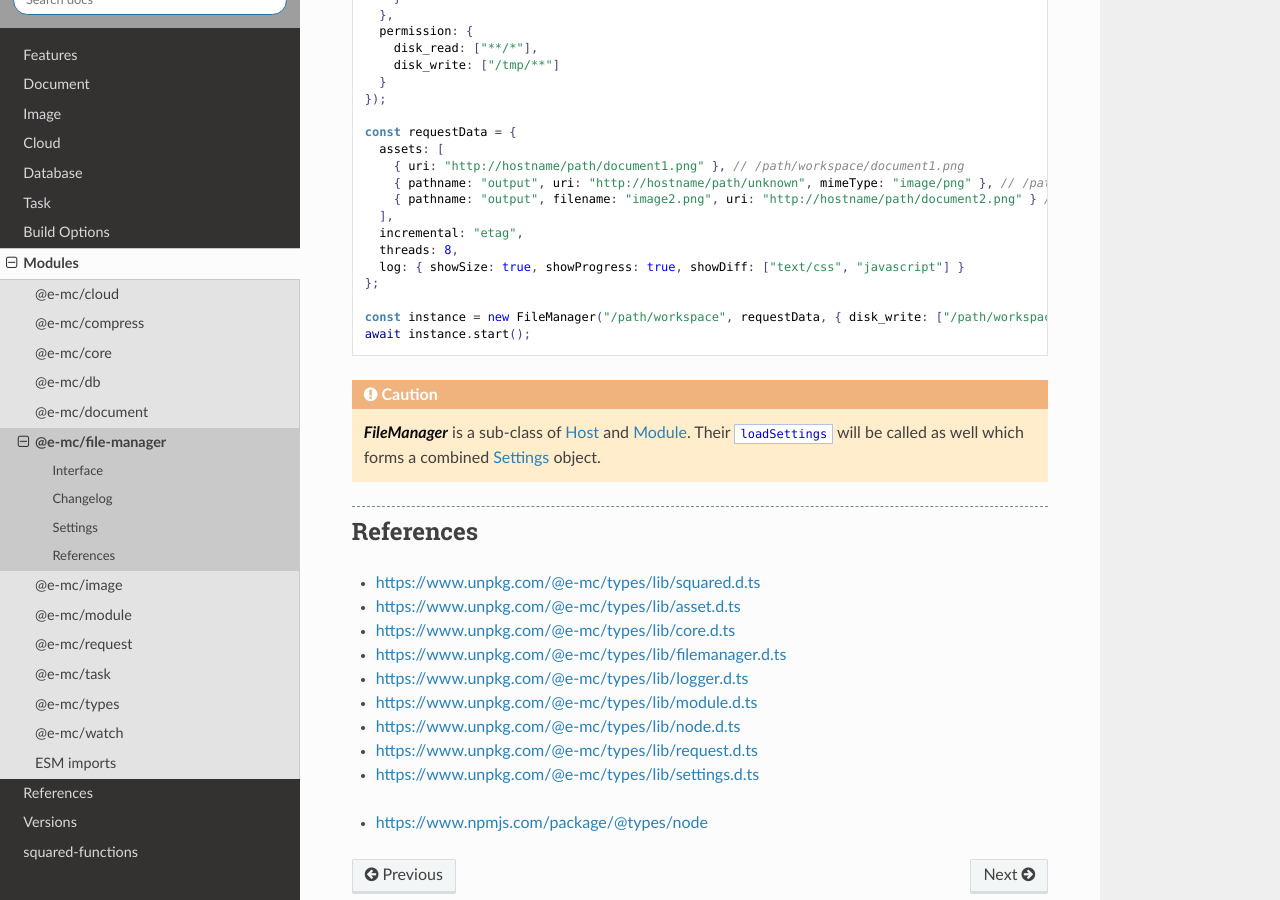
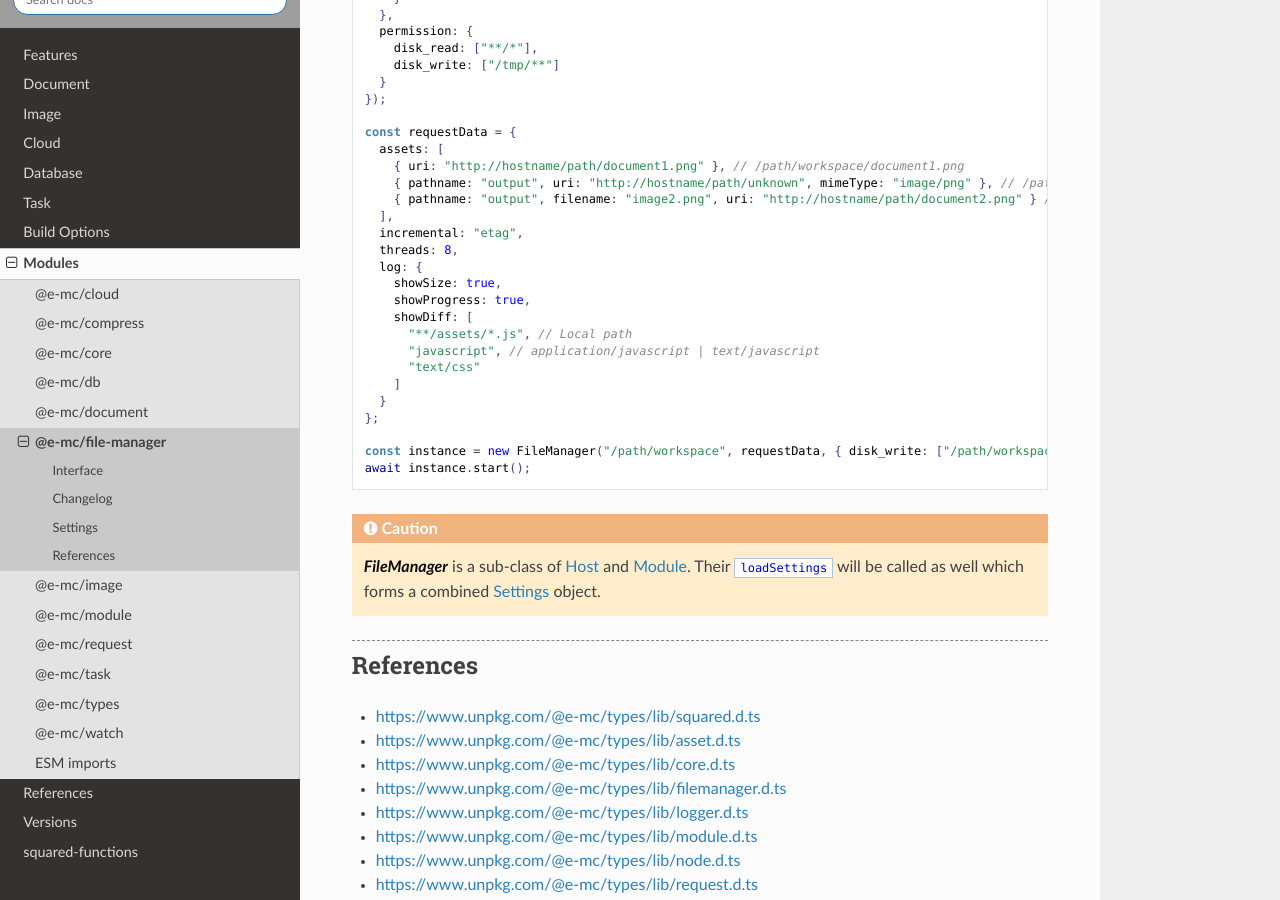
Before and after one commit to anpham6/chrome-docs, a Sphinx documentation site: the page built from source/modules/file-manager.rst, in a window 1280 px wide and 900 px high, scrolled down 5468 px. Built offline with Sphinx 7.4.7 and the Read the Docs theme 2.0.0, drawn with Linux system fonts in a browser that asks for light colours; grey boxes are pictures that could not be loaded.

```diff
--- a/source/build.rst
+++ b/source/build.rst
@@ -331,7 +331,7 @@ The order of precedence when using :target:`inherit` is resolved through the ass
 Example data source
 -------------------
 
-There is no difference between using a data source for a web page and for configuration. JSON stored in ``key-value`` document format is the same as unstructured JSON stored in a file.
+There is no difference between using a data source for a web page and for configuration. *JSON* stored in ``key-value`` document format is the same as unstructured *JSON* stored in a file.
 
 .. code-block::
   :caption: DB
--- a/source/cloud/oci.rst
+++ b/source/cloud/oci.rst
@@ -181,6 +181,10 @@ Example usage
 @pi-r/oci
 =========
 
+.. versionadded:: 0.8.0
+
+  - *OCIDatabaseCredential* property **connectString** | **connectionString** with `Centralized Configuration Providers <https://node-oracledb.readthedocs.io/en/latest/user_guide/connection_handling.html#connecting-using-centralized-configuration-providers>`_ is supported.
+
 .. versionadded:: 0.7.0
 
   - **CLOUD_UPLOAD_STREAM** attribute in *ICloudServiceClient* was enabled.
--- a/source/document/data.rst
+++ b/source/document/data.rst
@@ -168,7 +168,7 @@ Reusing configuration templates is possible with URL search parameters. All para
     }
   }
 
-.. note:: JSON will be sent by default for *POST* when both **format** and **contentType** are empty.
+.. note:: *JSON* will be sent by default for *POST* when both **format** and **contentType** are empty.
 
 Local file "local"
 ==================
--- a/source/modules/file-manager.rst
+++ b/source/modules/file-manager.rst
@@ -334,7 +334,15 @@ Example usage
     ],
     incremental: "etag",
     threads: 8,
-    log: { showSize: true, showProgress: true, showDiff: ["text/css", "javascript"] }
+    log: {
+      showSize: true,
+      showProgress: true,
+      showDiff: [
+        "**/assets/*.js", // Local path
+        "javascript", // application/javascript | text/javascript
+        "text/css"
+      ]
+    }
   };
 
   const instance = new FileManager("/path/workspace", requestData, { disk_write: ["/path/workspace/output/**"] });
```
Also changed, not shown: source/cloud/gcp.rst (+7 -3 lines), source/db/oracle.rst (+7 -0 lines).
